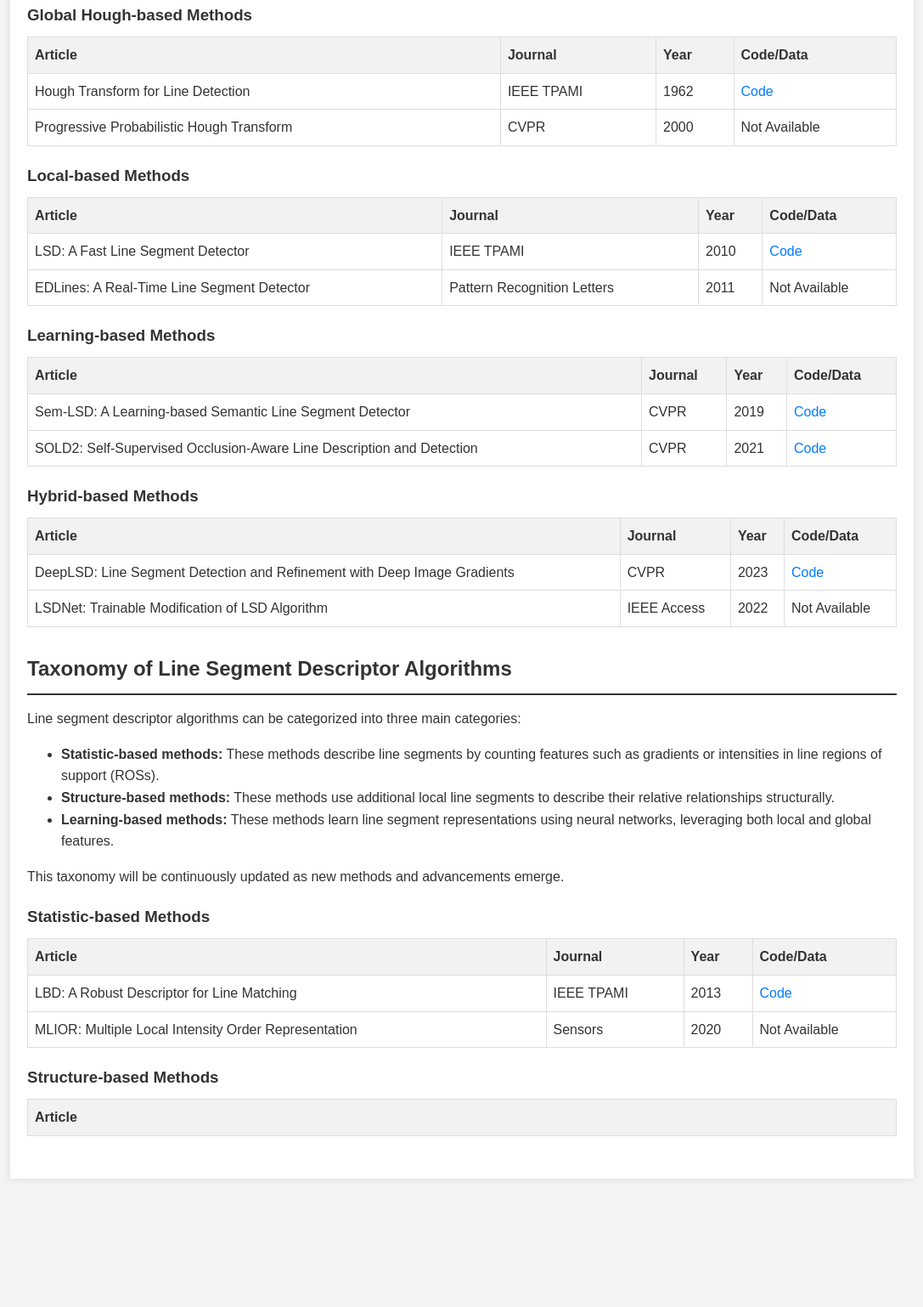
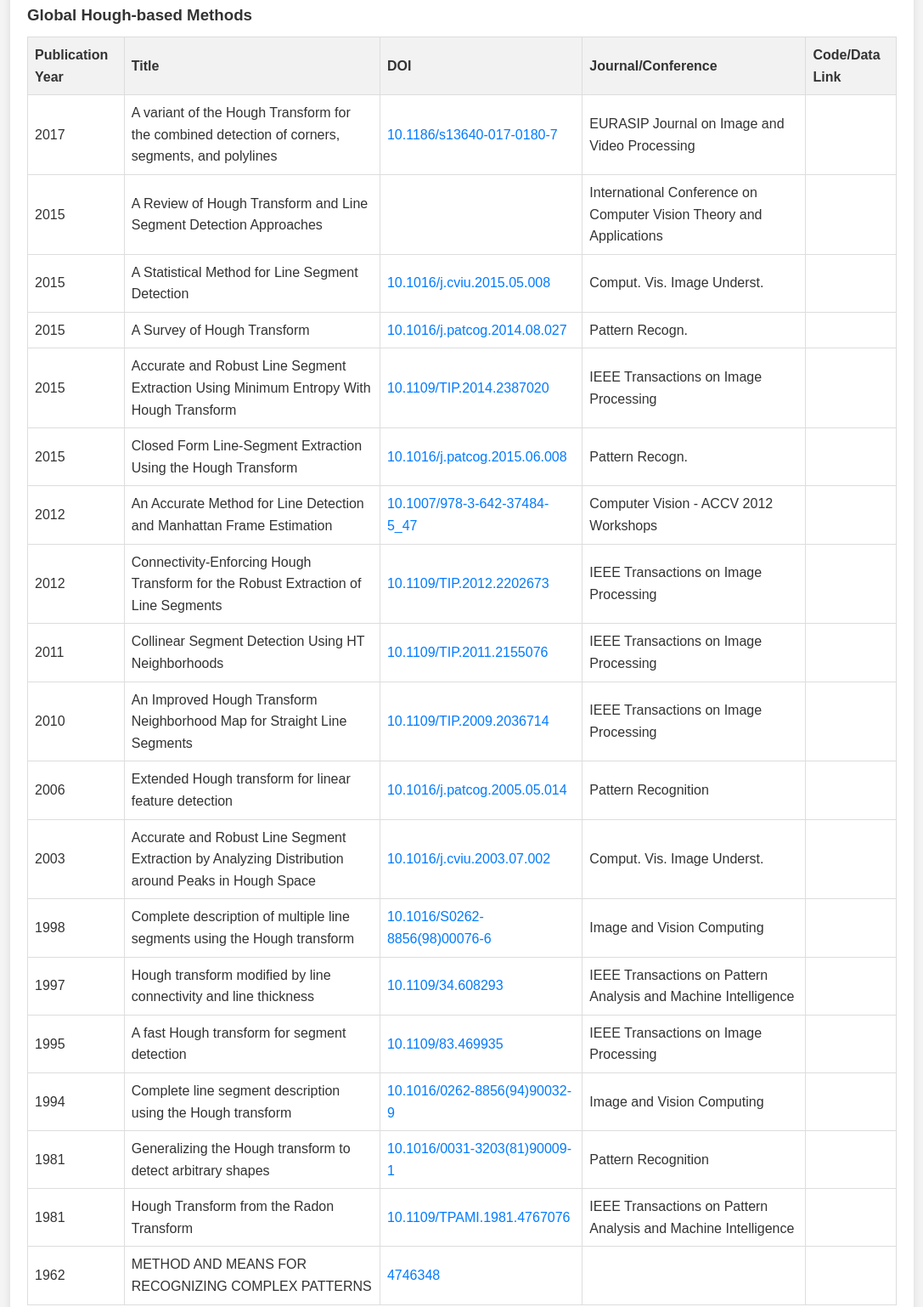
Before and after one commit to roylin1229/LSD_Review, a plain HTML site: page index.html in a window 1280 px wide. Shown: the part 1641-3179 px from the top of the page at 85% size, without its empty margins (96-1183 px from the left). Before the commit the page ends 3048 px from the top, so only its background shows below. Drawn offline with Linux system fonts and the light colour scheme.

Commit message:
Update index.html

```diff
--- a/index.html
+++ b/index.html
@@ -188,24 +188,146 @@
             <table>
         <thead>
             <tr>
-                        <th>Article</th>
-                        <th>Journal</th>
-                        <th>Year</th>
-                        <th>Code/Data</th>
+                <th>Publication Year</th>
+                <th>Title</th>
+                <th>DOI</th>
+                <th>Journal/Conference</th>
+                <th>Code/Data Link</th>
             </tr>
         </thead>
         <tbody>
             <tr>
-                        <td>Hough Transform for Line Detection</td>
-                        <td>IEEE TPAMI</td>
-                        <td>1962</td>
-                        <td><a href="https://github.com/example/hough" target="_blank">Code</a></td>
+                <td>2017</td>
+                <td>A variant of the Hough Transform for the combined detection of corners, segments, and polylines</td>
+                <td><a href="http://doi.org/10.1186/s13640-017-0180-7">10.1186/s13640-017-0180-7</a></td>
+                <td>EURASIP Journal on Image and Video Processing</td>
+                <td></td>
             </tr>
             <tr>
-                        <td>Progressive Probabilistic Hough Transform</td>
-                        <td>CVPR</td>
-                        <td>2000</td>
-                        <td>Not Available</td>
+                <td>2015</td>
+                <td>A Review of Hough Transform and Line Segment Detection Approaches</td>
+                <td></td>
+                <td>International Conference on Computer Vision Theory and Applications</td>
+                <td></td>
+            </tr>
+            <tr>
+                <td>2015</td>
+                <td>A Statistical Method for Line Segment Detection</td>
+                <td><a href="http://doi.org/10.1016/j.cviu.2015.05.008">10.1016/j.cviu.2015.05.008</a></td>
+                <td>Comput. Vis. Image Underst.</td>
+                <td></td>
+            </tr>
+            <tr>
+                <td>2015</td>
+                <td>A Survey of Hough Transform</td>
+                <td><a href="http://doi.org/10.1016/j.patcog.2014.08.027">10.1016/j.patcog.2014.08.027</a></td>
+                <td>Pattern Recogn.</td>
+                <td></td>
+            </tr>
+            <tr>
+                <td>2015</td>
+                <td>Accurate and Robust Line Segment Extraction Using Minimum Entropy With Hough Transform</td>
+                <td><a href="http://doi.org/10.1109/TIP.2014.2387020">10.1109/TIP.2014.2387020</a></td>
+                <td>IEEE Transactions on Image Processing</td>
+                <td></td>
+            </tr>
+            <tr>
+                <td>2015</td>
+                <td>Closed Form Line-Segment Extraction Using the Hough Transform</td>
+                <td><a href="http://doi.org/10.1016/j.patcog.2015.06.008">10.1016/j.patcog.2015.06.008</a></td>
+                <td>Pattern Recogn.</td>
+                <td></td>
+            </tr>
+            <tr>
+                <td>2012</td>
+                <td>An Accurate Method for Line Detection and Manhattan Frame Estimation</td>
+                <td><a href="http://doi.org/10.1007/978-3-642-37484-5_47">10.1007/978-3-642-37484-5_47</a></td>
+                <td>Computer Vision - ACCV 2012 Workshops</td>
+                <td></td>
+            </tr>
+            <tr>
+                <td>2012</td>
+                <td>Connectivity-Enforcing Hough Transform for the Robust Extraction of Line Segments</td>
+                <td><a href="http://doi.org/10.1109/TIP.2012.2202673">10.1109/TIP.2012.2202673</a></td>
+                <td>IEEE Transactions on Image Processing</td>
+                <td></td>
+            </tr>
+            <tr>
+                <td>2011</td>
+                <td>Collinear Segment Detection Using HT Neighborhoods</td>
+                <td><a href="http://doi.org/10.1109/TIP.2011.2155076">10.1109/TIP.2011.2155076</a></td>
+                <td>IEEE Transactions on Image Processing</td>
+                <td></td>
+            </tr>
+            <tr>
+                <td>2010</td>
+                <td>An Improved Hough Transform Neighborhood Map for Straight Line Segments</td>
+                <td><a href="http://doi.org/10.1109/TIP.2009.2036714">10.1109/TIP.2009.2036714</a></td>
+                <td>IEEE Transactions on Image Processing</td>
+                <td></td>
+            </tr>
+            <tr>
+                <td>2006</td>
+                <td>Extended Hough transform for linear feature detection</td>
+                <td><a href="http://doi.org/https://doi.org/10.1016/j.patcog.2005.05.014">10.1016/j.patcog.2005.05.014</a></td>
+                <td>Pattern Recognition</td>
+                <td></td>
+            </tr>
+            <tr>
+                <td>2003</td>
+                <td>Accurate and Robust Line Segment Extraction by Analyzing Distribution around Peaks in Hough Space</td>
+                <td><a href="http://doi.org/10.1016/j.cviu.2003.07.002">10.1016/j.cviu.2003.07.002</a></td>
+                <td>Comput. Vis. Image Underst.</td>
+                <td></td>
+            </tr>
+            <tr>
+                <td>1998</td>
+                <td>Complete description of multiple line segments using the Hough transform</td>
+                <td><a href="http://doi.org/https://doi.org/10.1016/S0262-8856(98)00076-6">10.1016/S0262-8856(98)00076-6</a></td>
+                <td>Image and Vision Computing</td>
+                <td></td>
+            </tr>
+            <tr>
+                <td>1997</td>
+                <td>Hough transform modified by line connectivity and line thickness</td>
+                <td><a href="http://doi.org/10.1109/34.608293">10.1109/34.608293</a></td>
+                <td>IEEE Transactions on Pattern Analysis and Machine Intelligence</td>
+                <td></td>
+            </tr>
+            <tr>
+                <td>1995</td>
+                <td>A fast Hough transform for segment detection</td>
+                <td><a href="http://doi.org/10.1109/83.469935">10.1109/83.469935</a></td>
+                <td>IEEE Transactions on Image Processing</td>
+                <td></td>
+            </tr>
+            <tr>
+                <td>1994</td>
+                <td>Complete line segment description using the Hough transform</td>
+                <td><a href="http://doi.org/https://doi.org/10.1016/0262-8856(94)90032-9">10.1016/0262-8856(94)90032-9</a></td>
+                <td>Image and Vision Computing</td>
+                <td></td>
+            </tr>
+            <tr>
+                <td>1981</td>
+                <td>Generalizing the Hough transform to detect arbitrary shapes</td>
+                <td><a href="http://doi.org/https://doi.org/10.1016/0031-3203(81)90009-1">10.1016/0031-3203(81)90009-1</a></td>
+                <td>Pattern Recognition</td>
+                <td></td>
+            </tr>
+            <tr>
+                <td>1981</td>
+                <td>Hough Transform from the Radon Transform</td>
+                <td><a href="http://doi.org/10.1109/TPAMI.1981.4767076">10.1109/TPAMI.1981.4767076</a></td>
+                <td>IEEE Transactions on Pattern Analysis and Machine Intelligence</td>
+                <td></td>
+            </tr>
+            <tr>
+                <td>1962</td>
+                <td>METHOD AND MEANS FOR RECOGNIZING COMPLEX PATTERNS</td>
+                <td><a href="https://www.osti.gov/biblio/4746348">4746348</a></td>
+                <td></td>
+                <td></td>
             </tr>
         </tbody>
     </table>
```
Lines whose indentation alone changed are shown as unchanged.
